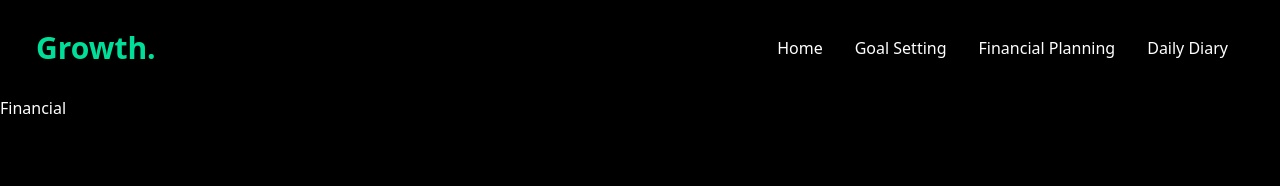
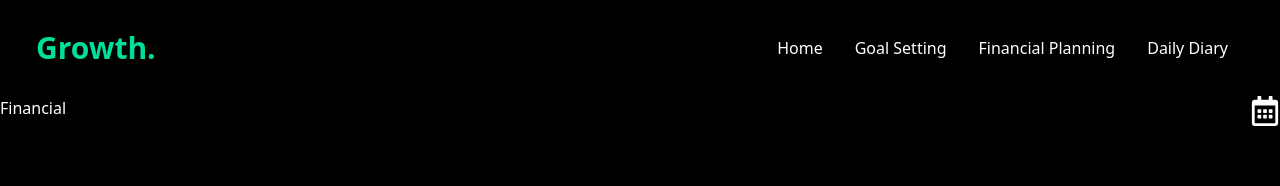
Before and after one commit to ElyseYip/Growth, a React (Vite) app: page /financial-planning in a window 1280 px wide. Shown: the top 186 px of the page. Built offline with nearby package versions, Linux system fonts and the light colour scheme.

Commit message:
Added sidebar

```diff
--- a/src/App.tsx
+++ b/src/App.tsx
@@ -6,6 +6,7 @@ import {
   MainPage,
 } from "./pages";
 import NavigationBar from "./components/NavigationBar";
+import RightSideBar from "./components/rightSideBar/RightSideBar";
 
 function App() {
   return (
@@ -13,7 +14,14 @@ function App() {
       <NavigationBar />
       <Routes>
         <Route path="/" element={<MainPage />} />
-        <Route path="/financial-planning" element={<FinancialPlanningPage />} />
+        <Route
+          path="/financial-planning"
+          element={
+            <RightSideBar>
+              <FinancialPlanningPage />
+            </RightSideBar>
+          }
+        />
         <Route path="/goals" element={<GoalSettingPage />} />
         <Route path="/diary" element={<DailyDiaryPage />} />
       </Routes>
--- a/src/components/DateComponent.tsx
+++ b/src/components/DateComponent.tsx
@@ -1,6 +1,5 @@
 import {
   startOfToday,
-  startOfMonth,
   endOfMonth,
   eachDayOfInterval,
   format,
@@ -8,12 +7,9 @@ import {
   isToday,
   isEqual,
   isSameMonth,
-  subMonths,
-  addMonths,
   add,
   parse,
   sub,
-  set,
   getDay,
 } from "date-fns";
 
--- /dev/null
+++ b/src/components/rightSideBar/RightSideBar.tsx
@@ -0,0 +1,36 @@
+import { useState } from "react";
+import { FaRegCalendarAlt } from "react-icons/fa";
+import { AiOutlineClose } from "react-icons/ai";
+import SideBarContent from "./SideBarContent";
+
+interface Props {
+  children?: React.ReactNode;
+}
+
+const RightSideBar: React.FC<Props> = ({ children }) => {
+  const [calendarClick, setCalendarClick] = useState(false);
+
+  const handleCalendarClick = () => {
+    setCalendarClick((prev) => !prev);
+  };
+
+  return (
+    <div className="flex justify-between">
+      <main>{children}</main>
+      {calendarClick ? (
+        <div className="flex-col items-end fixed bg-white min-w-[30%] h-full right-0">
+          <div className="flex justify-end" onClick={handleCalendarClick}>
+            <AiOutlineClose size={30} />
+          </div>
+          <SideBarContent />
+        </div>
+      ) : (
+        <div onClick={handleCalendarClick}>
+          <FaRegCalendarAlt size={30} color="white" />
+        </div>
+      )}
+    </div>
+  );
+};
+
+export default RightSideBar;
--- /dev/null
+++ b/src/components/rightSideBar/SideBarContent.tsx
@@ -0,0 +1,11 @@
+import DateComponent from "../DateComponent";
+
+const SideBarContent = () => {
+  return (
+    <>
+      <DateComponent />
+    </>
+  );
+};
+
+export default SideBarContent;
--- a/src/pages/MainPage.tsx
+++ b/src/pages/MainPage.tsx
@@ -3,7 +3,8 @@ import DateComponent from "../components/DateComponent";
 const MainPage: React.FC = () => {
   return (
     <>
-      <DateComponent />
+      <div>Main</div>
+      {/* <DateComponent /> */}
     </>
   );
 };
```
